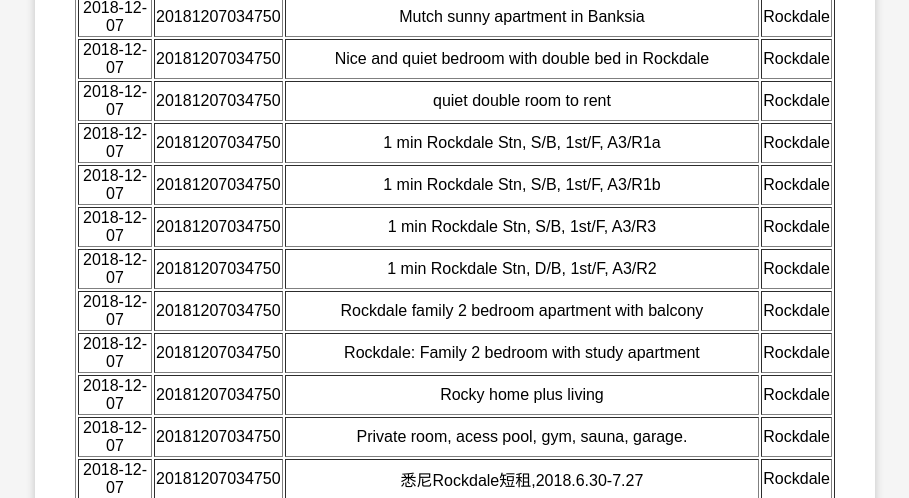
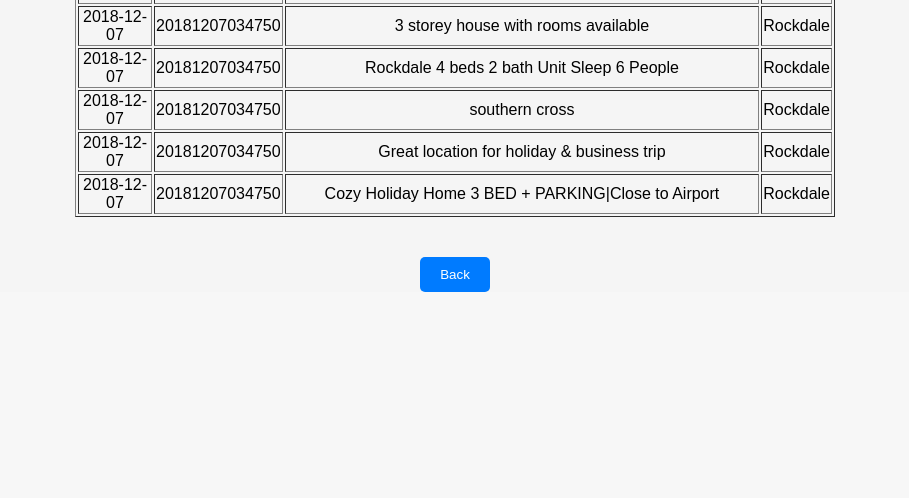
Before and after one commit to pranj-patel/software-tech-ass, a Flask app: page /function1 in a window 1280 px wide. Shown: the part 2373-2871 px from the top of the page, without its empty margins (185-1094 px from the left). After the commit the page ends 2665 px from the top, so only its background shows below. Run offline with Flask 3, Linux system fonts and the light colour scheme.

Commit message:
Update templates

```diff
--- a/App/templates/function1.html
+++ b/App/templates/function1.html
@@ -25,11 +25,33 @@
             background-color: #fff;
             border-radius: 5px;
             box-shadow: 0px 0px 10px rgba(0, 0, 0, 0.2);
+            display: flex;
+            flex-direction: column;
+            align-items: center; /* Center horizontally */
+            justify-content: center; /* Center vertically */
+            height: 100vh; /* Make the container fill the viewport height */
         }
 
         .result {
             padding: 20px;
             text-align: center;
+        }
+
+        /* Style for the back button */
+        .back-button {
+            background-color: #007BFF;
+            color: #fff;
+            border: none;
+            padding: 10px 20px;
+            border-radius: 5px;
+            cursor: pointer;
+            margin-top: 20px;
+            text-decoration: none;
+        }
+
+        /* Style for the back button on hover */
+        .back-button:hover {
+            background-color: #0056b3;
         }
     </style>
 </head>
@@ -39,6 +61,14 @@
         <div class="result">
             {{ data | safe }}
         </div>
+        <button class="back-button" onclick="goBack()">Back</button>
     </div>
+
+    <script>
+        // JavaScript function to navigate back to the home screen
+        function goBack() {
+            window.location.href = "/"; // Replace with the URL of your home screen
+        }
+    </script>
 </body>
 </html>
```
Also changed, not shown: App/templates/function3.html (+21 -0 lines), App/templates/function4.html (+22 -0 lines), App/templates/function5.html (+9 -0 lines), App/templates/noData.html (+11 -0 lines).
